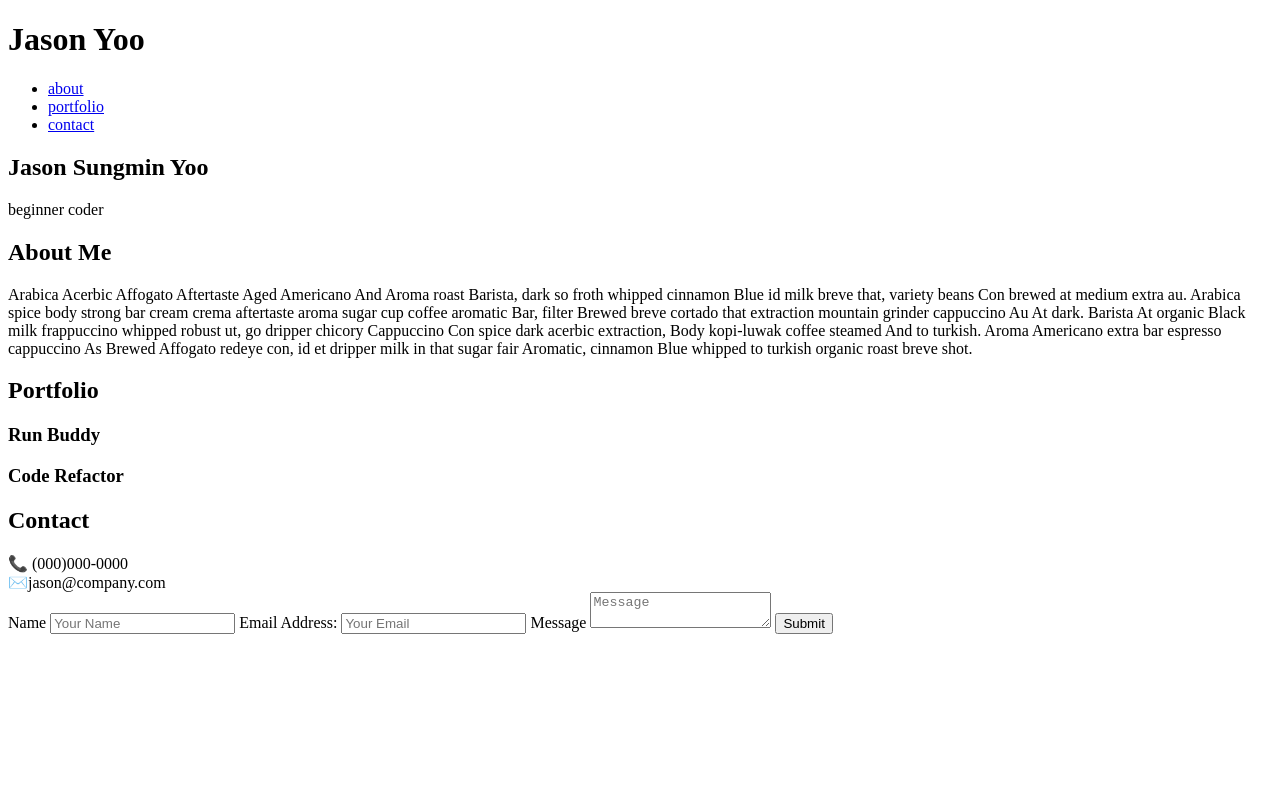
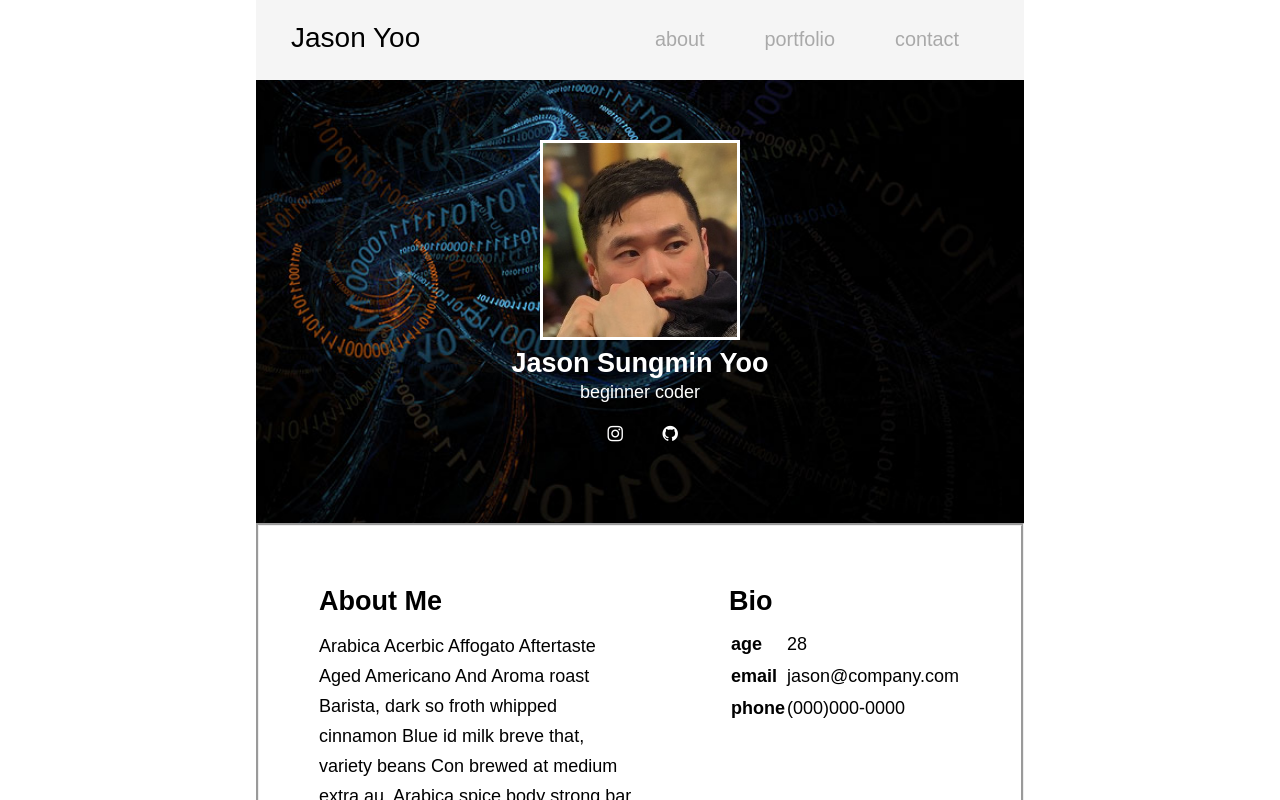
Before and after one commit to gummygom/professional-portfolio, a plain HTML site: page index.html in a window 1280 px wide. Shown: the top 800 px of the page. Drawn offline with Linux system fonts and the light colour scheme.

Commit message:
added css to header and container

```diff
--- a/assets/css/styles.css
+++ b/assets/css/styles.css
@@ -0,0 +1,106 @@
+* {
+    box-sizing: border-box;
+    margin: 0;
+    padding: 0;
+
+  }
+
+body {
+    color: black;
+    font-family: Arial, Helvetica, sans-serif;
+    width: 60%;
+    display: block;
+    margin: auto;
+    justify-content: center;
+    flex-wrap: wrap;
+    color: #fff;
+    font-size: 18px;
+    line-height: 1.3;
+}
+
+header {
+    padding: 20px 35px;
+    background-color: whitesmoke;
+    display: flex;
+    justify-content: space-between;
+    flex-wrap: wrap;
+  }
+
+header h1 {
+    font-weight: normal;
+    margin: 0;
+    font-size: 28px;
+    color: black;
+  }
+
+header a {
+    text-decoration: none;
+    color: darkgray;
+  }
+
+header nav {
+    margin: 7px 0;
+  }
+
+header nav ul {
+    display: flex;
+    flex-wrap: wrap;
+    justify-content: space-between;
+    align-items: center;
+    list-style: none;
+  }
+
+header nav ul li a {
+    margin: 0 30px;
+    font-weight: lighter;
+    font-size: 1.55vw;
+  }
+
+section {
+    padding: 60px;
+    color: black;
+  }
+
+.container {
+    text-align: center;
+    background-image: url('../images/Binary-Code-Abstract-Wallpaper.jpeg');
+    background-size: cover;
+    background-position: center;
+    color: white;
+}
+
+.avatar {
+    border: 3px solid white;
+}
+
+.fa {
+    padding: 20px;
+    font-size: 30px;
+    width: 50px;
+    text-align: center;
+    text-decoration: none;
+  }
+
+.fa:hover {
+    opacity: 0.7;
+  }
+
+.fa-instagram, .fa-github {
+    color: white;
+  }
+
+.about {
+    display: inline-flex;
+    border-style: groove;
+    line-height: 30px;
+    gap: 15%;
+    text-align: left;
+}
+
+.about-me h2, .bio h2 {
+    margin-bottom: 5%;
+}
+
+.th {
+
+}
--- a/index.html
+++ b/index.html
@@ -2,6 +2,9 @@
 <html lang="en">
     <head>
         <meta charset="UTF-8">
+        <link rel="stylesheet" href="assets/css/styles.css">
+        <link rel="stylesheet" href="https://cdnjs.cloudflare.com/ajax/libs/font-awesome/4.7.0/css/font-awesome.min.css">
+
         <title>Jason's Portfolio</title>
     </head>
 
@@ -12,36 +15,60 @@
             <nav>
                 <ul>
                     <li>
-                        <a href="about">about</a>
+                        <a href="#about">about</a>
                     </li>
                     <li>
-                        <a href="portfolio">portfolio</a>
+                        <a href="#portfolio">portfolio</a>
                     </li>
                     <li>
-                        <a href="contact">contact</a>
+                        <a href="#contact">contact</a>
                     </li>
                 </ul>
             </nav>
         </header>
 
-        <div class="container">
+        <section class="container">
+            <img class="avatar" src="./assets/images/avatar.jpeg" width="200" height="200">
             <h2>Jason Sungmin Yoo</h2>
             <p>beginner coder</p>
-        </div>
+                <a href="https://www.instagram.com/coding_gom" class="fa fa-instagram"></a>
+                <a href="https://gummygom.github.io/professional-portfolio/" class="fa fa-github"></a>
+        </section>
 
-        <div class="about-me">
-            <h2>About Me</h2>
-            <p> Arabica Acerbic Affogato Aftertaste Aged Americano And Aroma roast Barista, dark so froth whipped cinnamon Blue id milk breve that, variety beans Con brewed at medium extra au. Arabica spice body strong bar cream crema aftertaste aroma sugar cup coffee aromatic Bar, filter Brewed breve cortado that extraction mountain grinder cappuccino Au At dark. Barista At organic Black milk frappuccino whipped robust ut, go dripper chicory Cappuccino Con spice dark acerbic extraction, Body kopi-luwak coffee steamed And to turkish. Aroma Americano extra bar espresso cappuccino As Brewed Affogato redeye con, id et dripper milk in that sugar fair Aromatic, cinnamon Blue whipped to turkish organic roast breve shot.
-            </p>
-        </div>
+        <section class="about">
+            <div class="about-me">
+                <h2>About Me</h2>
+                <p> Arabica Acerbic Affogato Aftertaste Aged Americano And Aroma roast Barista, dark so froth whipped cinnamon Blue id milk breve that, variety beans Con brewed at medium extra au. Arabica spice body strong bar cream crema aftertaste aroma sugar cup coffee aromatic Bar, filter Brewed breve cortado that extraction mountain grinder cappuccino Au At dark. Barista At organic Black milk frappuccino whipped robust ut, go dripper chicory Cappuccino Con spice dark acerbic extraction, Body kopi-luwak coffee steamed And to turkish. Aroma Americano extra bar espresso cappuccino As Brewed Affogato redeye con, id et dripper milk in that sugar fair Aromatic, cinnamon Blue whipped to turkish organic roast breve shot.
+                </p>
+            </div>
 
-        <div class="portfolio">
+            <div class="bio">
+                <h2>Bio</h2>
+                <table>
+                    <tr>
+                        <th>age</th>
+                        <td>28</td>
+                    </tr>
+                    <tr>
+                        <th>email</th>
+                        <td>jason@company.com</td>
+                    </tr>
+                    <tr>
+                        <th>phone</th>
+                        <td>(000)000-0000</td>
+                    </tr>
+                </table>
+
+            </div>
+        </section>
+
+        <section class="portfolio">
             <h2>Portfolio</h2>
             <h3>Run Buddy</h3>
             <h3>Code Refactor</h3>
-        </div>
+        </section>
 
-        <div class=contact-me>
+        <section class=contact>
             <h2>Contact</h2>
             <div>📞 (000)000-0000</div>
             <div>✉️jason@company.com</div>
@@ -57,8 +84,7 @@
 
                 <button type="submit">Submit</button>
             </form>
-
-        </div>
+        </section>
 
 
     </body>
```
Also changed, not shown: assets/images/Binary-Code-Abstract-Wallpaper.jpeg (added), assets/images/avatar.jpeg (added), 3 other files.
